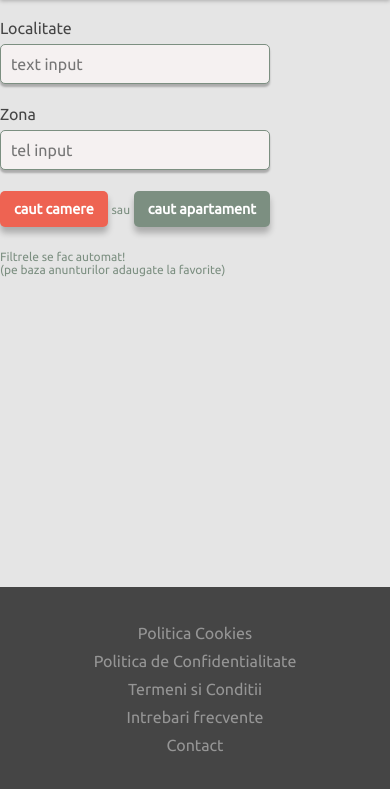
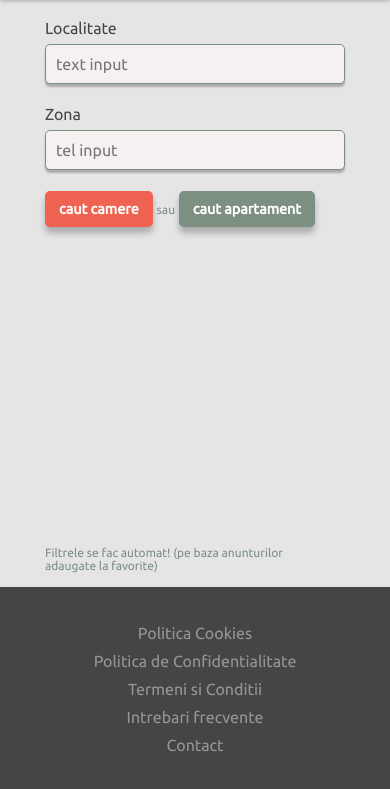
Before and after one commit to ClimenteA/chirieshare-frontend, a plain HTML site: page listings.html in a window 390 px wide. Shown: the part 53-842 px from the top of the page. Drawn offline with Linux system fonts and the light colour scheme.

Commit message:
responsive filters on listings page

```diff
--- a/css/listings.css
+++ b/css/listings.css
@@ -1,9 +1,7 @@
 .filters {
   display: flex;
   flex-direction: column;
-    max-width: 300px;
 }
-
 
 .filters-inputs {
   display: grid;
@@ -11,15 +9,26 @@
   grid-column-gap: 2rem;
 }
 
-
 @media only screen and (max-width: 640px) {
   .filters-inputs {
     grid-template-columns: 1fr;
   }
+
+  input[type="tel"],
+  input[type="text"] {
+    width: 300px;
   }
-
+}
 
 main {
   display: grid;
+  position: relative;
   grid-template-columns: 1fr;
+  justify-self: center;
 }
+
+@media only screen and (min-width: 640px) {
+  .filters-actions {
+    margin-left: 28%;
+  }
+}
--- a/css/utilities.css
+++ b/css/utilities.css
@@ -1,5 +1,5 @@
 .fluid {
-  width: 100vw !important;
+  width: 100% !important;
 }
 
 .tip {
@@ -22,3 +22,9 @@
 .mtop {
   margin-top: 1rem;
 }
+
+.btm-right {
+  position: absolute;
+  right: 1rem;
+  bottom: 0rem;
+}
--- a/listings.html
+++ b/listings.html
@@ -18,11 +18,8 @@
     </header>
 
     <main>
-
       <div class="filters">
-
         <div class="filters-inputs">
-
           <label for="loc">
             <span>Localitate</span>
             <input type="text" id="loc" placeholder="text input" />
@@ -32,25 +29,18 @@
             <span>Zona</span>
             <input type="tel" id="zona" placeholder="tel input" />
           </label>
-
         </div>
 
-
-          <div>
+        <div class="filters-actions">
           <button class="sm secondary bold">caut camere</button>
           <span class="tip">sau</span>
           <button class="sm darkish bold">caut apartament</button>
         </div>
-
-          <p class="tip mtop">
-              Filtrele se fac automat! <br>
-              (pe baza anunturilor adaugate la favorite)
-          </p>
-
       </div>
 
-
-
+      <p class="tip mtop btm-right">
+        Filtrele se fac automat! (pe baza anunturilor adaugate la favorite)
+      </p>
     </main>
 
     <footer>
```
Lines whose indentation alone changed are shown as unchanged.
